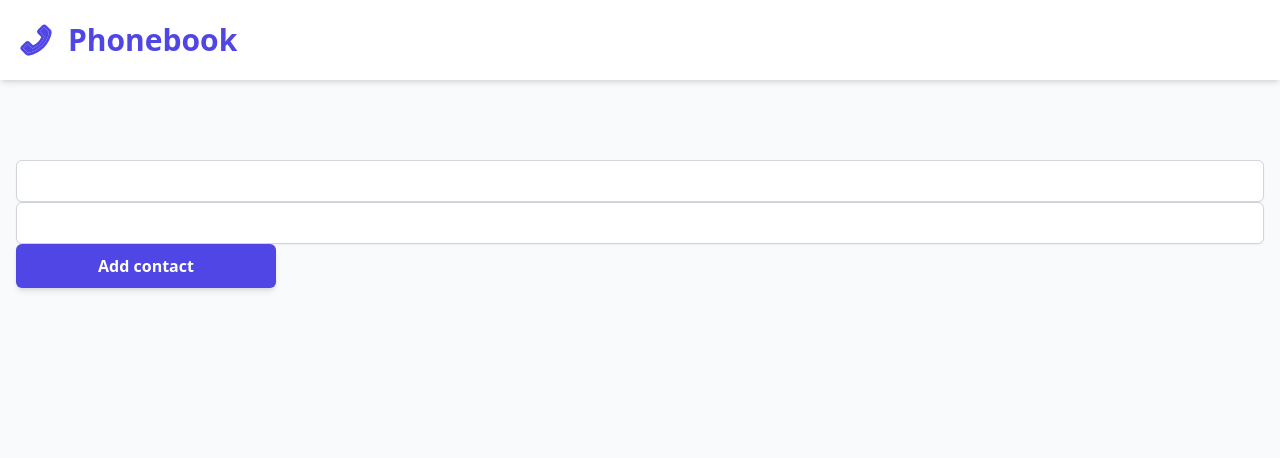
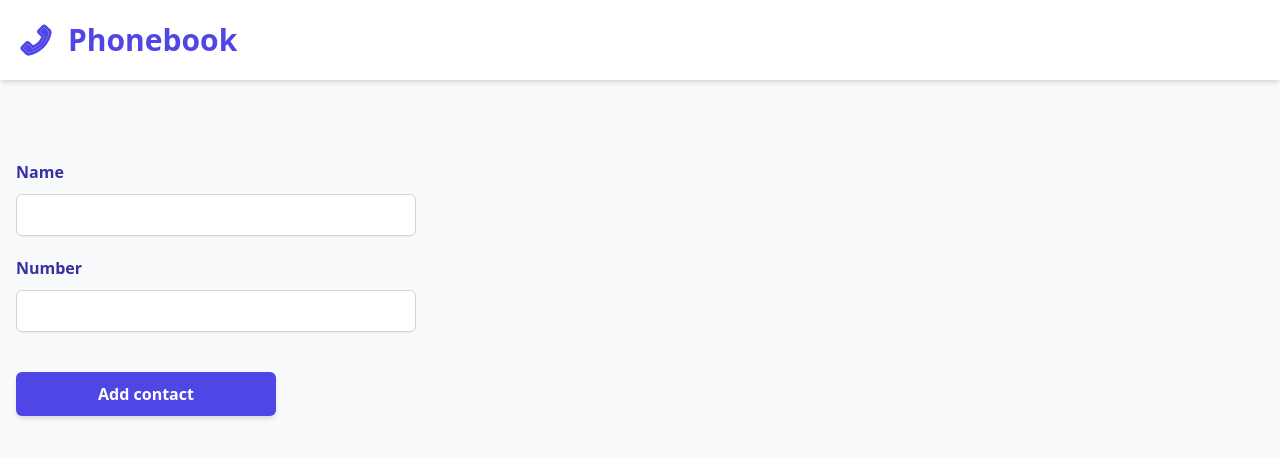
Before and after one commit to josserden/blended-67, a React (Create React App) app: page / in a window 1280 px wide. Shown: the top 458 px of the page. Built offline with nearby package versions, Linux system fonts and the light colour scheme.

Commit message:
add base layout

```diff
--- a/src/components/App.jsx
+++ b/src/components/App.jsx
@@ -24,8 +24,11 @@ export class App extends Component {
         </header>
 
         <section className="py-20">
-          <div className="container">
+          <div className="container grid grid-cols-[400px_1fr] gap-10">
             <form onSubmit={this.handleFormSubmit}>
+              <div className="mb-10 grid gap-5">
+                <label className="grid gap-2.5">
+                  <span className="font-bold text-indigo-800">Name</span>
                   <input
                     type="text"
                     className="input"
@@ -34,7 +37,10 @@ export class App extends Component {
                     title="Name may contain only letters, apostrophe, dash and spaces. For example Adrian, Jacob Mercer, Charles de Batz de Castelmore d'Artagnan"
                     required
                   />
+                </label>
 
+                <label className="grid gap-2.5">
+                  <span className="font-bold text-indigo-800">Number</span>
                   <input
                     type="tel"
                     className="input"
@@ -43,6 +49,8 @@ export class App extends Component {
                     title="Phone number must be digits and can contain spaces, dashes, parentheses and can start with +"
                     required
                   />
+                </label>
+              </div>
 
               <button
                 className="text-md w-full max-w-[260px] rounded-md bg-indigo-600 px-3 py-2.5 font-bold text-white shadow-md transition-colors hover:bg-indigo-400"
--- a/src/index.css
+++ b/src/index.css
@@ -7,5 +7,5 @@ body {
 }
 
 .input {
-  @apply block w-full rounded-md border-gray-300 p-2 pl-3 shadow-sm placeholder:text-gray-400 focus:border-indigo-300 focus:ring focus:ring-indigo-200 focus:ring-opacity-50;
+  @apply rounded-md border-gray-300 p-2 pl-3 shadow-sm placeholder:text-gray-400 focus:border-indigo-300 focus:ring focus:ring-indigo-200 focus:ring-opacity-50;
 }
```
Lines whose indentation alone changed are shown as unchanged.
